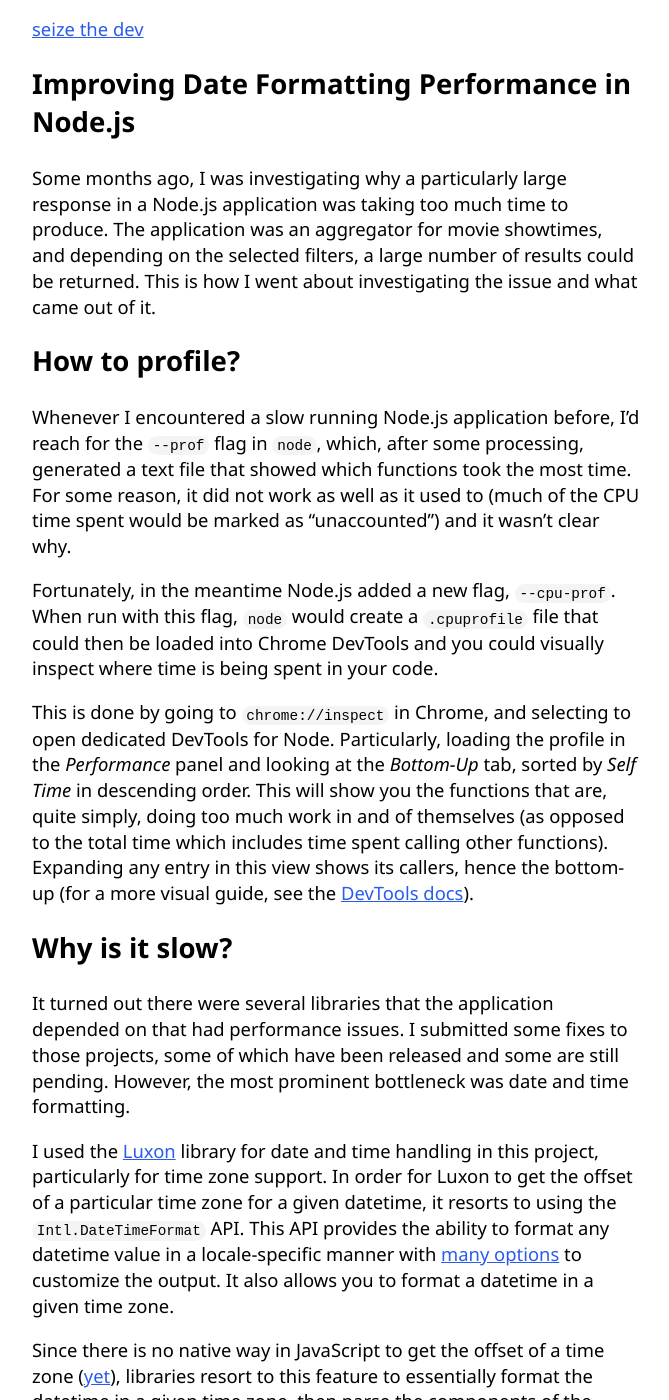
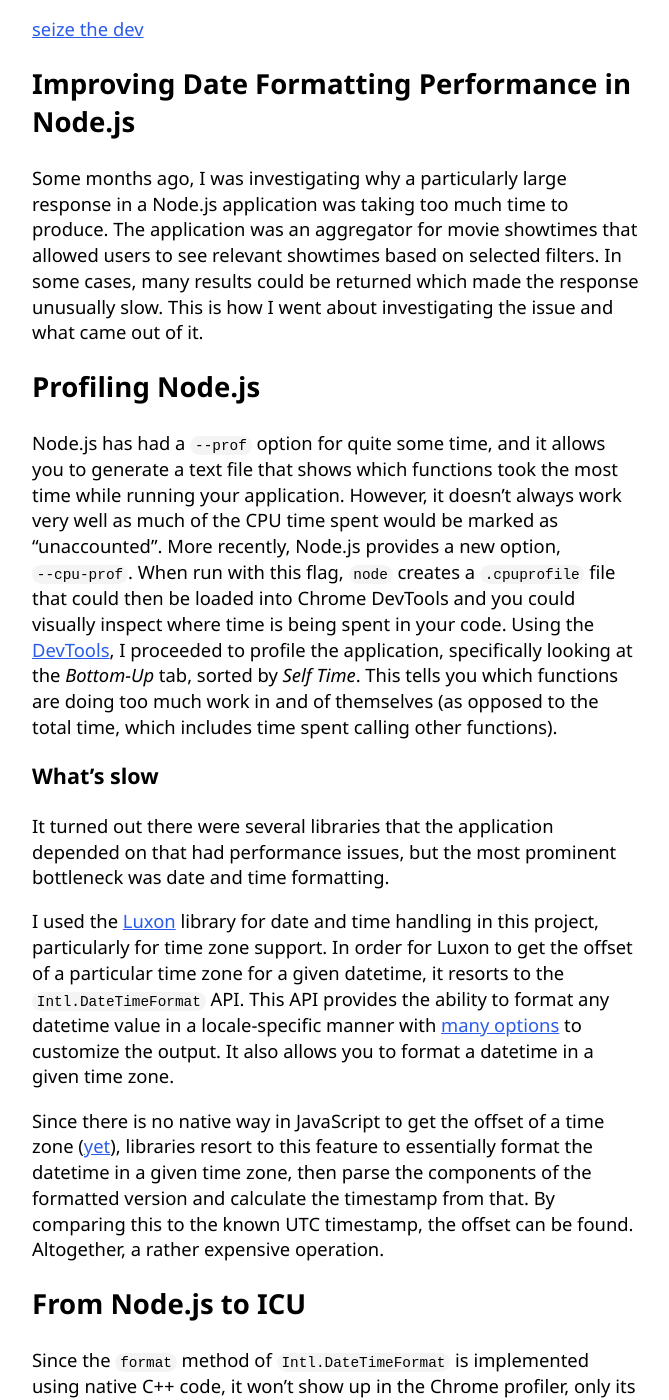
Before and after one commit to mohd-akram/blog, a Jekyll site: the page built from _posts/2024-05-21-improving-date-formatting-performance-in-node-js.md, in a window 1280 px wide and 1400 px high. Shown: the whole window, without its empty margins (304-973 px from the left). Built offline with Jekyll 4.4.1, drawn with Linux system fonts in a browser that asks for light colours; our own code applies the rules of GitHub Pages for plain Markdown files; comment, search, counter and statistics services are not loaded; some of the changed text lies outside the part shown.

Commit message:
Update post

````diff
--- a/_posts/2024-05-21-improving-date-formatting-performance-in-node-js.md
+++ b/_posts/2024-05-21-improving-date-formatting-performance-in-node-js.md
@@ -2,50 +2,42 @@
 title: Improving Date Formatting Performance in Node.js
 description: >
   A look at how I was able to improve the performance of date formatting in
-  Node.js and what led me to it.
+  Node.js and the ICU library.
 ---
 
 Some months ago, I was investigating why a particularly large response in a
 Node.js application was taking too much time to produce. The application was an
-aggregator for movie showtimes, and depending on the selected filters, a large
-number of results could be returned. This is how I went about investigating the
+aggregator for movie showtimes that allowed users to see relevant showtimes
+based on selected filters. In some cases, many results could be returned which
+made the response unusually slow. This is how I went about investigating the
 issue and what came out of it.
 
-## How to profile?
+## Profiling Node.js
 
-Whenever I encountered a slow running Node.js application before, I'd reach for
-the `--prof` flag in `node`, which, after some processing, generated a text
-file that showed which functions took the most time. For some reason, it did
-not work as well as it used to (much of the CPU time spent would be marked as
-"unaccounted") and it wasn't clear why.
+Node.js has had a `--prof` option for quite some time, and it allows you to
+generate a text file that shows which functions took the most time while
+running your application. However, it doesn't always work very well as much of
+the CPU time spent would be marked as "unaccounted". More recently, Node.js
+provides a new option, `--cpu-prof`. When run with this flag, `node` creates a
+`.cpuprofile` file that could then be loaded into Chrome DevTools and you could
+visually inspect where time is being spent in your code. Using the
+[DevTools](https://developer.chrome.com/docs/devtools/performance/nodejs), I
+proceeded to profile the application, specifically looking at the *Bottom-Up*
+tab, sorted by *Self Time*. This tells you which functions are doing too much
+work in and of themselves (as opposed to the total time, which includes time
+spent calling other functions).
 
-Fortunately, in the meantime Node.js added a new flag, `--cpu-prof`. When run
-with this flag, `node` would create a `.cpuprofile` file that could then be
-loaded into Chrome DevTools and you could visually inspect where time is being
-spent in your code.
-
-This is done by going to `chrome://inspect` in Chrome, and selecting to open
-dedicated DevTools for Node. Particularly, loading the profile in the
-*Performance* panel and looking at the *Bottom-Up* tab, sorted by *Self Time*
-in descending order. This will show you the functions that are, quite simply,
-doing too much work in and of themselves (as opposed to the total time which
-includes time spent calling other functions). Expanding any entry in this view
-shows its callers, hence the bottom-up (for a more visual guide, see the
-[DevTools
-docs](https://developer.chrome.com/docs/devtools/performance/nodejs)).
-
-## Why is it slow?
+### What's slow
 
 It turned out there were several libraries that the application depended on
-that had performance issues. I submitted some fixes to those projects, some of
-which have been released and some are still pending. However, the most
-prominent bottleneck was date and time formatting.
+that had performance issues, but the most prominent bottleneck was date and
+time formatting.
 
 I used the [Luxon](https://moment.github.io/luxon/) library for date and time
 handling in this project, particularly for time zone support. In order for
 Luxon to get the offset of a particular time zone for a given datetime, it
-resorts to using the `Intl.DateTimeFormat` API. This API provides the ability
-to format any datetime value in a locale-specific manner with [many
+resorts to the `Intl.DateTimeFormat` API. This API provides the ability to
+format any datetime value in a locale-specific manner with [many
 options](https://developer.mozilla.org/en-US/docs/Web/JavaScript/Reference/Global_Objects/Intl/DateTimeFormat/DateTimeFormat)
 to customize the output. It also allows you to format a datetime in a given
 time zone.
@@ -55,47 +47,32 @@
 feature to essentially format the datetime in a given time zone, then parse the
 components of the formatted version and calculate the timestamp from that. By
 comparing this to the known UTC timestamp, the offset can be found.
+Altogether, a rather expensive operation.
 
-As you might guess, this is a somewhat expensive operation for a seemingly
-simple requirement. In my application there might be several hundred showtimes,
-and each of those would need to go through this operation in order to be used
-as a Luxon timezone-aware `DateTime`, which in turn might be formatted several
-more times for human and machine output.
+## From Node.js to ICU
 
-## How to make it faster?
-
-After figuring out the root cause, the solution was simple - find a way to get
-the offset in a more efficient manner. One way to do it would be to use the
-`longOffset` option to format the `timeZoneName`. Then, no other components
-would be required (which slow down formatting) and the offset can be extracted
-and turned into a number easily. This made things more than twice as fast, but
-it was still noticeable when profiling.
-
-## Why is it still slow?
-
-After a lot of profiling, it was clear that the problem was in
-`Intl.DateTimeFormat`. Since the `format` method is native C++ code, it won't
-show up in the Chrome profiler. For that, I'd have to use something else.
-Since I'm on macOS, I usually go for the
-[Instruments](https://help.apple.com/instruments/mac/current/) profiler that
-comes with Xcode.
+Since the `format` method of `Intl.DateTimeFormat` is implemented using native
+C++ code, it won't show up in the Chrome profiler, only its caller. As I'm
+using macOS, I usually go for the
+[Instruments](https://help.apple.com/instruments) profiler that comes with
+Xcode to profile native code.
 
 Using Instruments, and specifically the *Time Profiler*, showed that
-`Intl.DateTimeFormat` was implemented in the V8 engine used by Node.js, and
-that did little more than call the ICU library - the International Components
-for Unicode. This is the library that implements the Unicode standard, and is
-used by most operating systems and browsers. While generally well-optimized, it
-has a [vast surface area](https://icu.unicode.org/) so improvements can always
-be made. I started looking into it.
+`Intl.DateTimeFormat` was implemented in the V8 engine used by Node.js, and it
+did little more than call the ICU library --- the International Components for
+Unicode. This is the library that implements the Unicode standard, and is used
+by most operating systems and browsers. While generally well-optimized, it has
+a [vast surface area](https://icu.unicode.org/) so improvements can always be
+made.
 
 ## Making ICU faster
 
-The first step was to write a simple benchmark that did nothing more than
-format a datetime several thousand times in a loop. I ran that through
+The first step was to write a simple benchmark in C++ that did nothing more
+than format a datetime several thousand times in a loop. I ran that through
 Instruments and looked at the results. Here too, the bottom-up feature (*Invert
 Call Tree* in Instruments) and self time (*Self Weight*) are most useful. After
-a lot of benchmarking and trial and error, there were problems in essentially
-four areas:
+some trial and error, it turned out there were problems in essentially four
+areas:
 
 - Memory allocations
 - Floating-point operations
@@ -107,7 +84,7 @@
 This was by far the biggest culprit in the slow formatting performance. ICU
 would heap allocate (`malloc`) an object for every number component formatted
 in a date (eg. day, hour, minute) followed by a `free` soon after. A datetime
-might have six components - year, month, day, hour, minute and second. That's
+might have six components --- year, month, day, hour, minute and second. That's
 six memory allocations, times a few hundred formatting operations and it adds
 up quickly. One additional allocation was also used for a calendar object that
 had to be cloned per formatting operation. Eliminating all those allocations
@@ -118,32 +95,32 @@
 This was a surprise to me, but while profiling I saw `fmod` show up a lot. This
 function computes the floating-point remainder, similar to `%` for integers.
 It's not surprising for calender calculations to utilize modular arithmetic
-heavily, but surely there are no floats in date and time? Indeed there aren't,
-and converting `fmod` to a regular `%` and ensuring integers are used
-throughout provided another performance boost.
+heavily, but surely there are no floats in dates? Indeed there aren't, and
+converting `fmod` to a regular `%` and ensuring integers are used throughout
+provided another performance boost.
 
 ### Unoptimized hot paths
 
 When formatting a component in a datetime, such as the hour, the formatting
 code needs to get the relevant information for that particular pattern
-character (in this case `H` in eg. an `HH` pattern). This was done by looping
-through an array of those pattern characters until it found the matching one,
-and that same index would be used for another array that contained the
-information. This was changed to a simple lookup table, so it would take O(1)
-time to convert a pattern character to an index rather than O(N).
+character (eg. `H` in an `HH` pattern). This was done by looping through an
+array of those pattern characters until it found the matching one, and that
+same index would be used for another array that contained the information. This
+was changed to a simple lookup table, so it would take O(1) time to convert a
+pattern character to an index rather than O(N).
 
 ### Missing fast paths
 
 At the core of the ICU library, is the `UnicodeString` object which is used for
 anything string related. In a given formatting operation, a string is
 constantly appended to, and for small strings `UnicodeString` uses the stack
-while for large strings it allocates on the heap, then it appends using
+while for large strings it allocates on the heap. When appending, it uses
 `memmove`. For date formatting, short strings are exclusively used, so it's
-prudent to add a fast path for short strings that would fit into the existing
+prudent to add a fast path for such strings that would fit into the existing
 stack buffer. In that case, avoiding the call to `memmove` and doing a simple
 unrolled loop copy for small strings proved to be noticeably faster.
 
-## Is it fast?
+### Final result
 
 With all these changes, formatting is now up to twice as fast, and sometimes
 more. But is it as fast as it can get? I decided to compare with the reliable
@@ -182,8 +159,8 @@
 console.timeEnd("format");
 ```
 
-Running this script, I get 2100 ms for Node.js 18 and 1300 ms for Node.js 20 -
-a 1.6x improvement!
+Running this script, I get 2100 ms for Node.js 18 and 1300 ms for Node.js 20
+--- a 1.6x improvement.
 
 For something closer to production use, let's try a few thousand calls to
 `Date.toLocaleString`, which includes both date and time fields, and ensure
````
Also changed, not shown: other parts of _posts/2024-05-21-improving-date-formatting-performance-in-node-js.md (+3 -3 lines).
